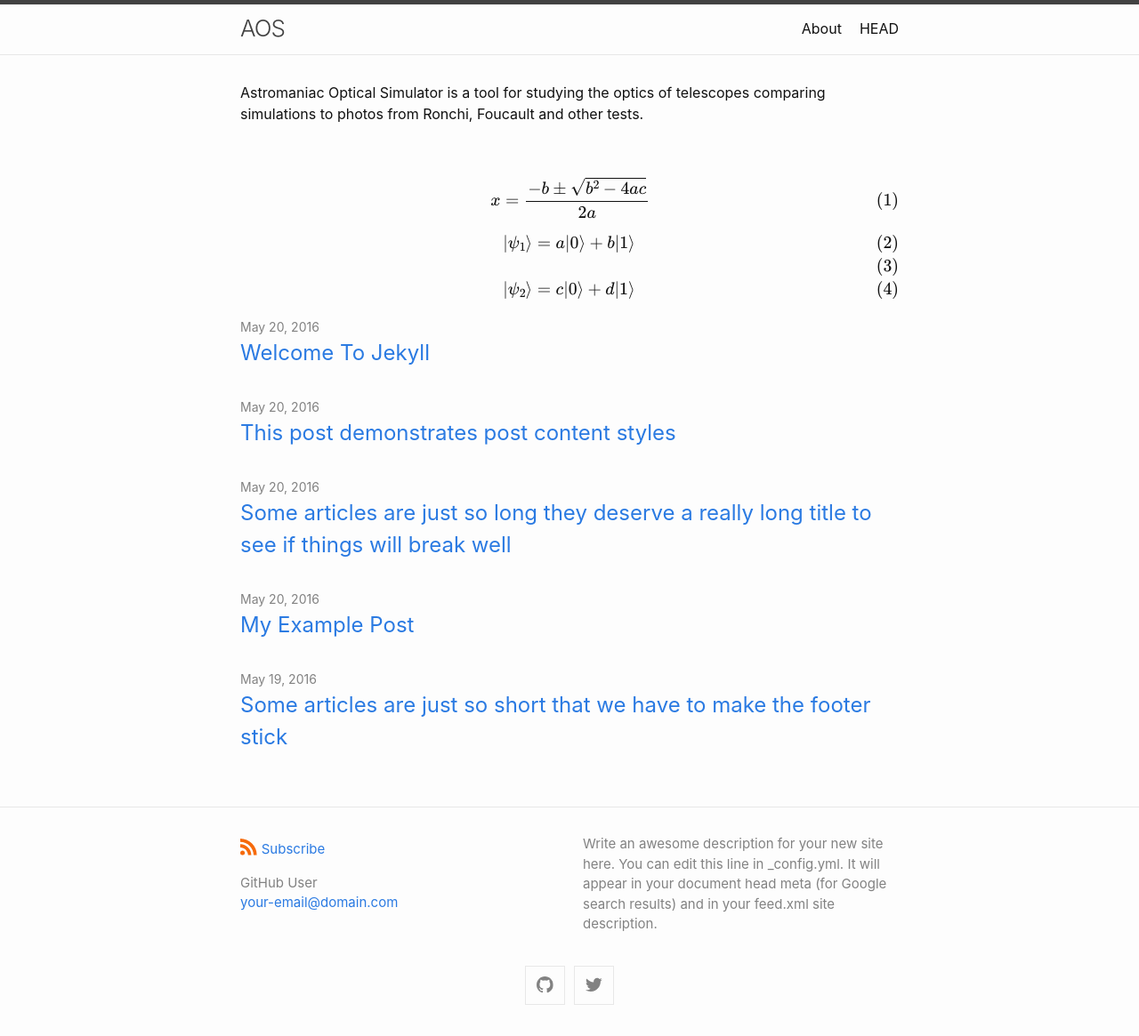
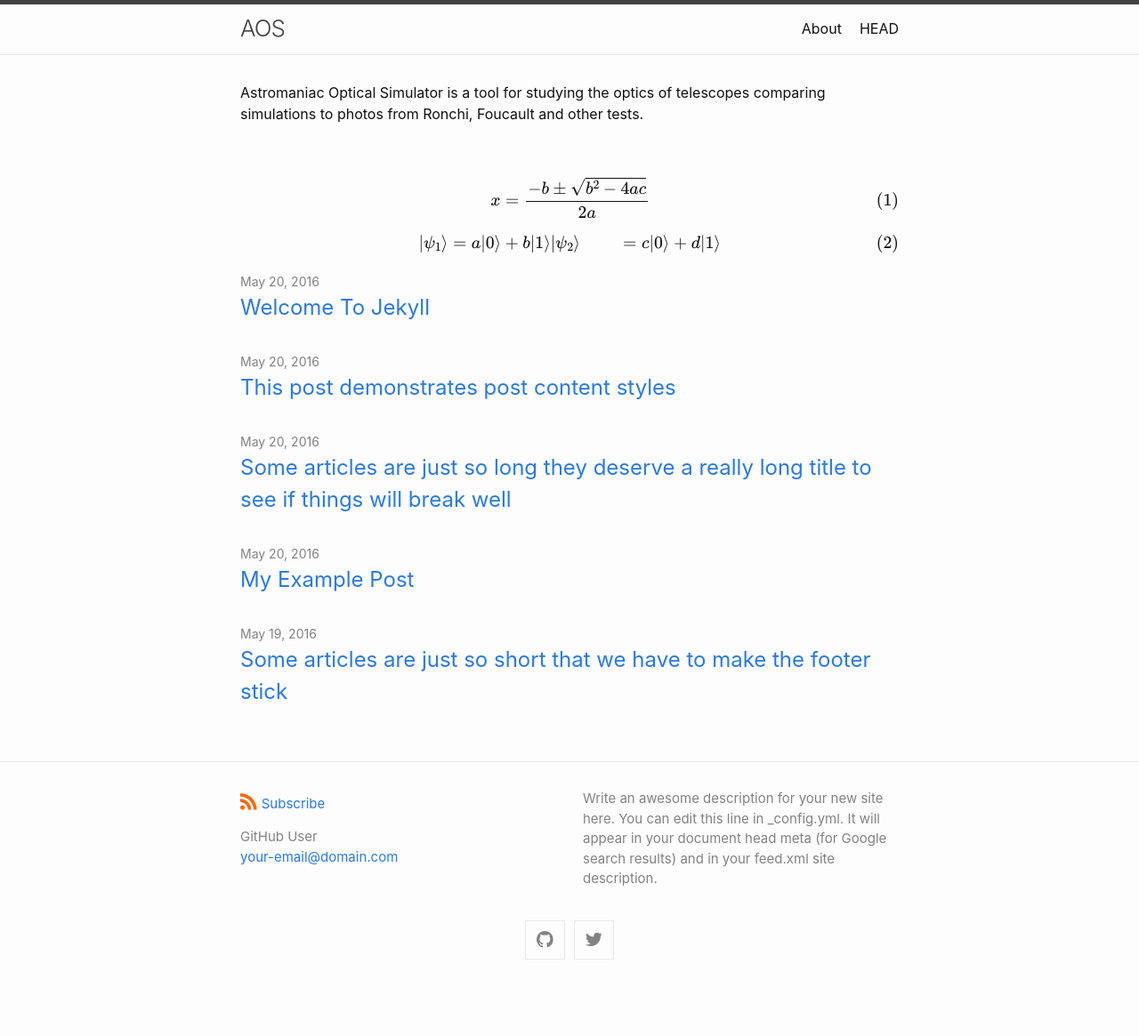
Before and after one commit to maciejczarnacki/AOS, a Jekyll site: the page built from index.md, in a window 1280 px wide. Shown: the whole page at 89% size. Built offline with Jekyll 4.4.1, drawn with Linux system fonts in a browser that asks for light colours; formulas are drawn with MathJax 3; after the commit the page ends 1114 px from its top, so only the background shows below that.

Commit message:
Update index.md

```diff
--- a/index.md
+++ b/index.md
@@ -18,9 +18,7 @@
   \end{align}
 
 
-$$
-  \begin{align}
-    |\psi_1\rangle &= a|0\rangle + b|1\rangle \\\\
-    |\psi_2\rangle &= c|0\rangle + d|1\rangle
-  \end{align}
-$$
+\begin{align}
+  |\psi_1\rangle &= a|0\rangle + b|1\rangle \\
+  |\psi_2\rangle &= c|0\rangle + d|1\rangle
+\end{align}
```
